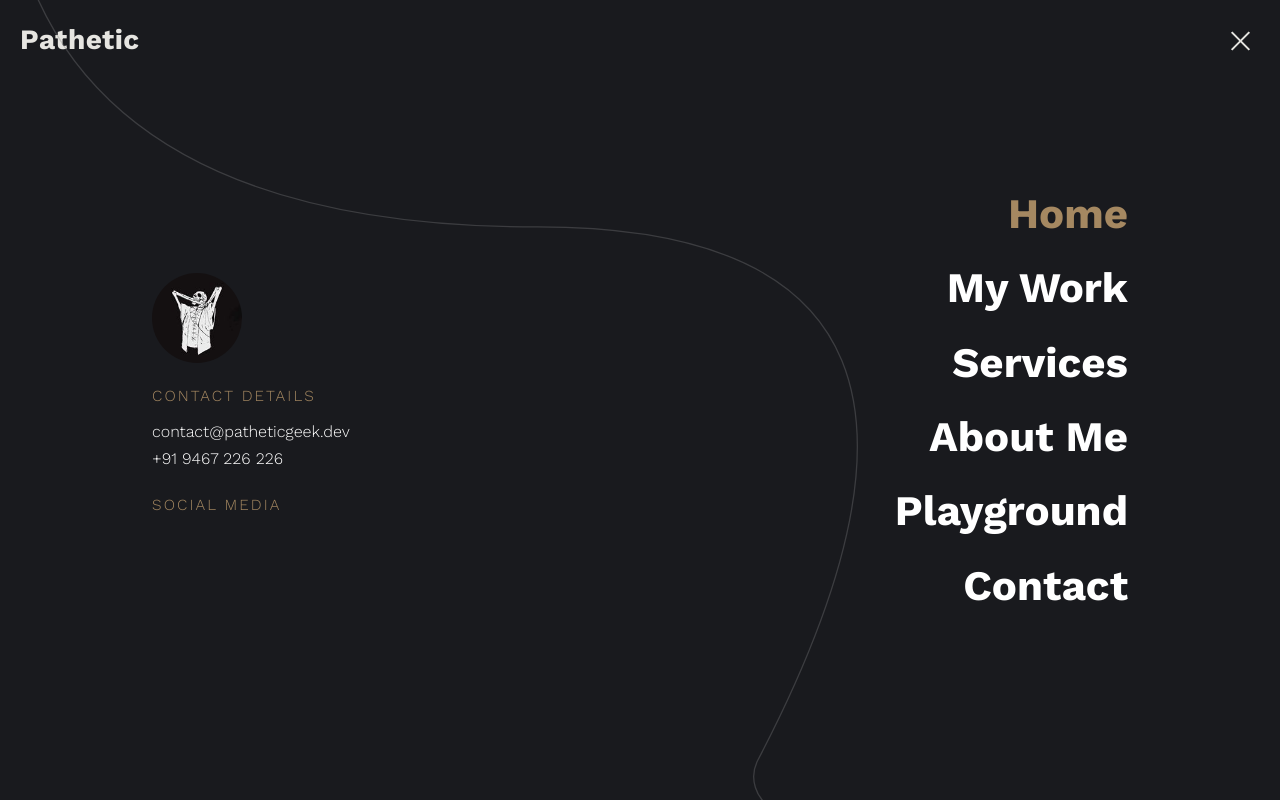
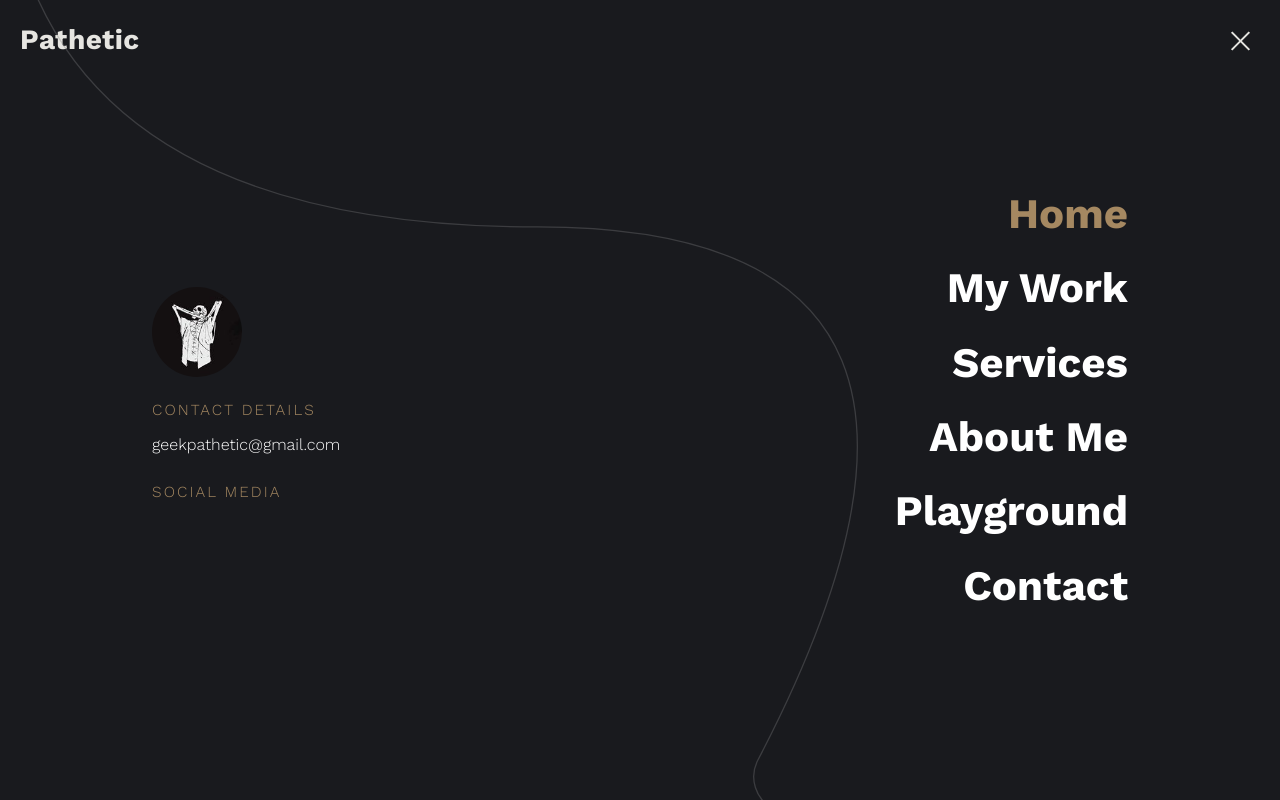
Before and after one commit to patheticGeek/patheticgeek.dev, a Next.js app: page / in a window 1280 px wide. Both pictures are taken after a click on the element 1240 px from the left and 40 px from the top of the page. Shown: the top 800 px of the page. Built offline with nearby package versions, Linux system fonts and the light colour scheme; grey boxes are pictures that could not be loaded.

Commit message:
email update

```diff
--- a/components/Navbar.js
+++ b/components/Navbar.js
@@ -61,11 +61,8 @@ function Navbar({ links }) {
           <div className="content-contact">
             <img className="contact-img" src="/avatar.jpg" alt="avatar" />
             <h2>Contact Details</h2>
-            <a className="contact-link" href="mailto:contact@patheticgeek.dev">
-              contact@patheticgeek.dev
-            </a>
-            <a className="contact-link" href="tel:+919467226226">
-              +91 9467 226 226
+            <a className="contact-link" href="mailto:geekpathetic@gmail.com">
+              geekpathetic@gmail.com
             </a>
             <h2>Social Media</h2>
             <div className="contact-social__links">
```
